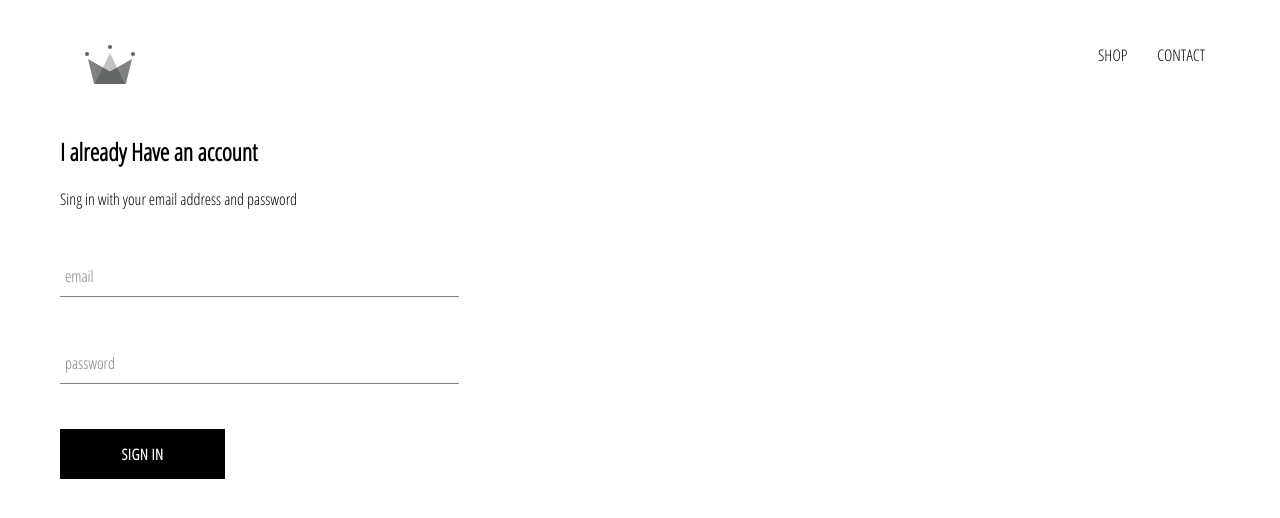
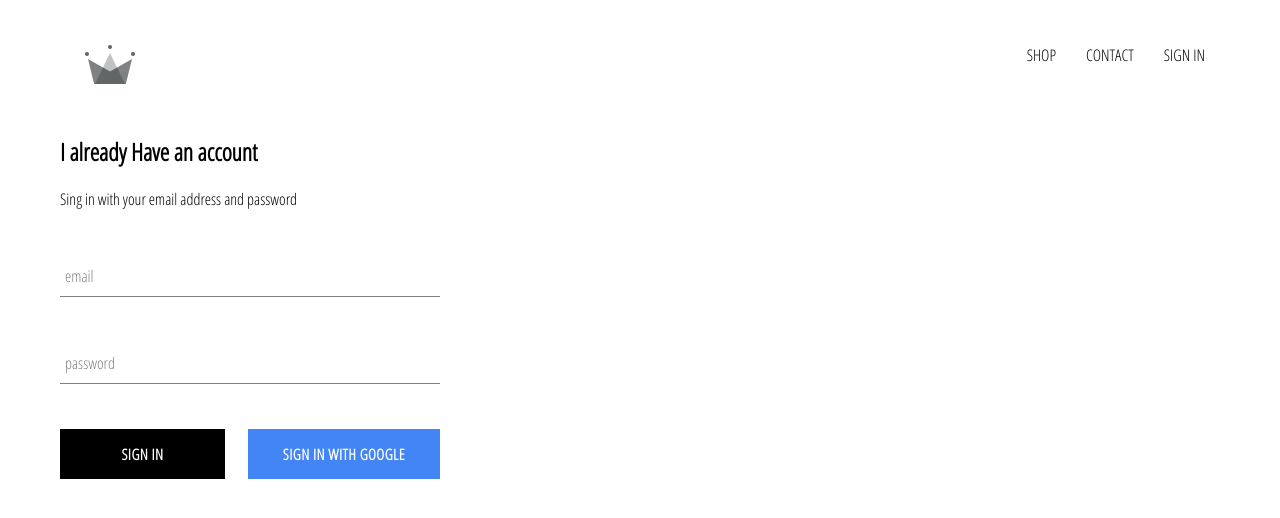
Before and after one commit to jaroszw/ECOMMERCE-REACT, a React (Create React App) app: page /signin in a window 1280 px wide. Shown: the top 518 px of the page. Built offline with nearby package versions, Linux system fonts and the light colour scheme; no server answers.

Commit message:
sign in firebase

```diff
--- a/package.json
+++ b/package.json
@@ -6,6 +6,7 @@
     "@testing-library/jest-dom": "^4.2.4",
     "@testing-library/react": "^9.5.0",
     "@testing-library/user-event": "^7.2.1",
+    "firebase": "^7.19.1",
     "react": "^16.13.1",
     "react-dom": "^16.13.1",
     "react-router-dom": "^5.2.0",
--- a/src/App.css
+++ b/src/App.css
@@ -7,3 +7,7 @@
     text-decoration: none;
     color: black
 }
+
+*{
+    box-sizing: border-box;
+}
--- a/src/App.js
+++ b/src/App.js
@@ -6,11 +6,33 @@
 import HomePage from './page/homepage/homepage.component'
 import Header from './components/header/header.component';
 import SignInAndSignUpPage from './page/sign-in-and-sign-up/sign-in-and-sign-up.component';
+import {auth} from './firebase/firebase.utils'
 
-function App() {
+class App extends React.Component {
+  constructor(){
+    super();
+
+    this.state = {
+      currentUser: null
+    }
+  }
+
+  unsubscribeFromAuth = null;
+
+  componentDidMount(){
+    this.unsubscribeFromAuth = auth.onAuthStateChanged(user => {
+      this.setState({currentUser: user})
+    })
+  }
+
+  componentWillUnmount(){
+    this.unsubscribeFromAuth();
+  }
+
+  render(){
     return (
       <div>
-      <Header />
+        <Header currentUser={this.state.currentUser}/>
         <Switch>
           <Route exact path='/' component={HomePage}/>
           <Route path='/shop' component={shopPage}/>
@@ -19,5 +41,6 @@
       </div>
     );
   }
+}
 
 export default App;
--- a/src/components/custom-button/custom-button.component.jsx
+++ b/src/components/custom-button/custom-button.component.jsx
@@ -1,8 +1,8 @@
 import React from 'react';
 import './custom-button.styles.scss';
 
-const CustomButton = ({children, ...otherProps}) => (
-    <button className='custom-button' {...otherProps}>
+const CustomButton = ({children, isGoogleSignIn, ...otherProps}) => (
+    <button className={`${isGoogleSignIn ? 'google-sign-in' : '' } custom-button`} {...otherProps}>
         {children}
     </button>
 )
--- a/src/components/custom-button/custom-button.styles.scss
+++ b/src/components/custom-button/custom-button.styles.scss
@@ -19,4 +19,15 @@
       color: black;
       border: 1px solid black;
     }
+
+    &.google-sign-in{
+      background-color: #4385f4;
+      color: white;
+
+
+      &:hover{
+        background-color: #357ae8;
+        border: none;
+      }
+    }
   }
--- a/src/components/header/header.component.jsx
+++ b/src/components/header/header.component.jsx
@@ -2,8 +2,9 @@
 import './header.styles.scss';
 import {Link} from 'react-router-dom';
 import {ReactComponent as Logo} from '../../assets/crown.svg';
+import {auth} from '../../firebase/firebase.utils.js'
 
-const Header = () => (
+const Header = ({currentUser}) => (
   <div className='header'>
     <Link className='logo-container' to='/'>
       <Logo className='logo' />
@@ -11,6 +12,11 @@
     <div className='options'>
       <Link className='option' to='/shop'>SHOP</Link>
       <Link className='option' to='/shop'>CONTACT</Link>
+      {
+        currentUser ?
+        <div className='option' onClick={() => auth.signOut()}>SIGN OUT</div> :
+        <Link className='option' to='/signin'>SIGN IN</Link>
+      }
     </div>
   </div>
 )
--- a/src/components/header/header.styles.scss
+++ b/src/components/header/header.styles.scss
@@ -20,6 +20,7 @@
 
     .option {
       padding: 10px 15px;
+      cursor: pointer;
     }
   }
 }
--- a/src/components/sign-in/sign-in.component.jsx
+++ b/src/components/sign-in/sign-in.component.jsx
@@ -1,6 +1,10 @@
 import React from 'react';
+
 import FormInput from '../form-input/form-input.component'
 import CustomButton from '../custom-button/custom-button.component';
+
+import {signInWithGoogle} from '../../firebase/firebase.utils'
+
 import './sign-in.styless.scss';
 
 class SignIn extends React.Component {
@@ -46,7 +50,10 @@
                         handleChange={this.handleChange}
                         required />
 
-                    <CustomButton type="submit">SIGN IN</CustomButton>
+                    <div className="buttons">
+                        <CustomButton type="submit">Sign in</CustomButton>
+                        <CustomButton onClick={signInWithGoogle} isGoogleSignIn>{' '}Sign in with Google{' '}</CustomButton>
+                    </div>
                 </form>
             </div>
         )
--- a/src/components/sign-in/sign-in.styless.scss
+++ b/src/components/sign-in/sign-in.styless.scss
@@ -1,9 +1,14 @@
 .sign-in{
-    width: 30vw;
+    width: 380px;
     display: flex;
     flex-direction: column;
 
     .title{
         margin: 10px 0;
     }
+
+    .buttons{
+        display:flex;
+        justify-content: space-between;
+    }
 }
--- /dev/null
+++ b/src/firebase/firebase.utils.js
@@ -0,0 +1,23 @@
+import firebase from 'firebase/app';
+import 'firebase/firestore';
+import 'firebase/auth';
+
+const config = {
+    apiKey: "AIzaSyAySRwl-RKReGJ2pCM4KHTCLgr1IvwCUz8",
+    authDomain: "vc-db-957ad.firebaseapp.com",
+    databaseURL: "https://vc-db-957ad.firebaseio.com",
+    projectId: "vc-db-957ad",
+    storageBucket: "vc-db-957ad.appspot.com",
+    messagingSenderId: "105883833270",
+    appId: "1:105883833270:web:d9995ef5ccca29b7722717"
+};
+
+firebase.initializeApp(config);
+export const auth = firebase.auth();
+export const firestore = firebase.firestore();
+
+const provider = new firebase.auth.GoogleAuthProvider();
+provider.setCustomParameters({pormpt: 'select_account'});
+export const signInWithGoogle = () => {auth.signInWithPopup(provider)};
+
+export default firebase;
--- a/src/page/homepage/homepage.component.jsx
+++ b/src/page/homepage/homepage.component.jsx
@@ -1,7 +1,5 @@
 import React from 'react'
 import Directory from '../../components/directory/directory.component'
-import CustomButton from '../../components/custom-button/custom-button.component'
-import FormInput from '../../components/form-input/form-input.component'
 
 import './homepage.styles.scss';
 
```
Also changed, not shown: 1 other file (tests, documents, lock files or other folders). Lines whose indentation alone changed are shown as unchanged.
